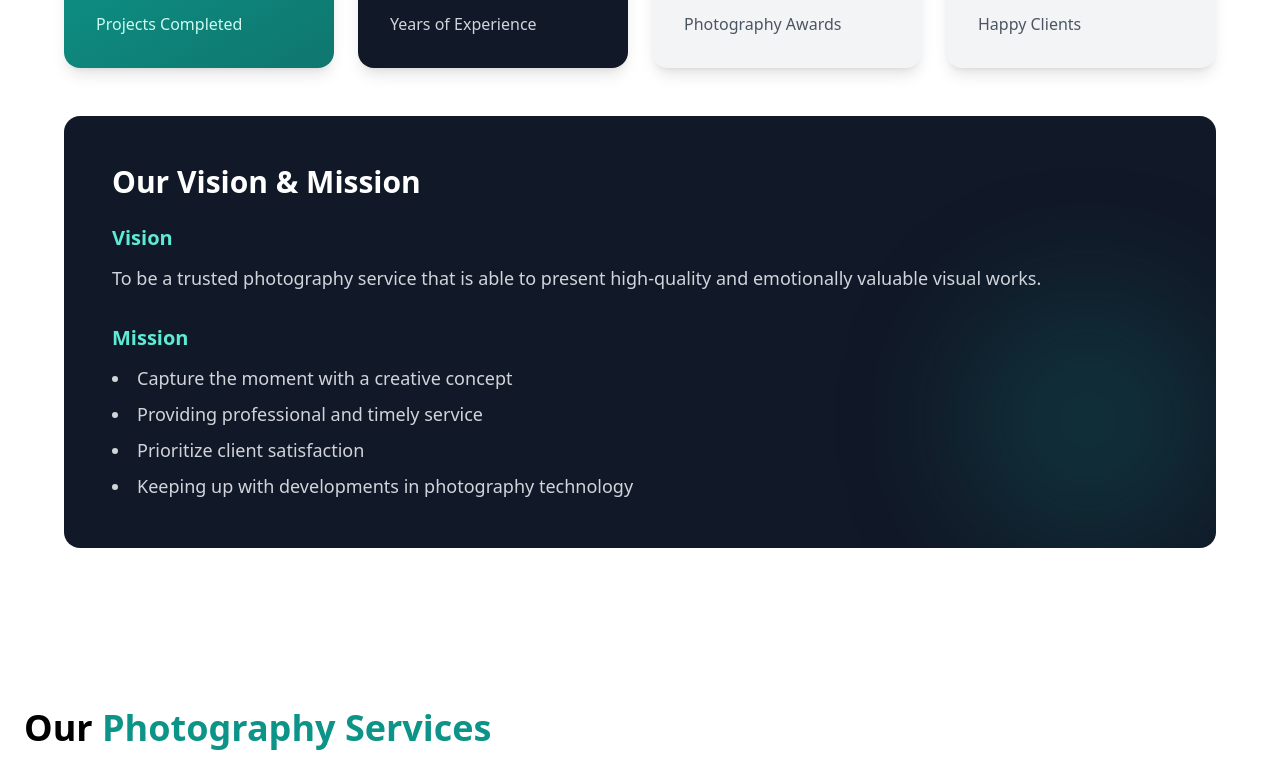
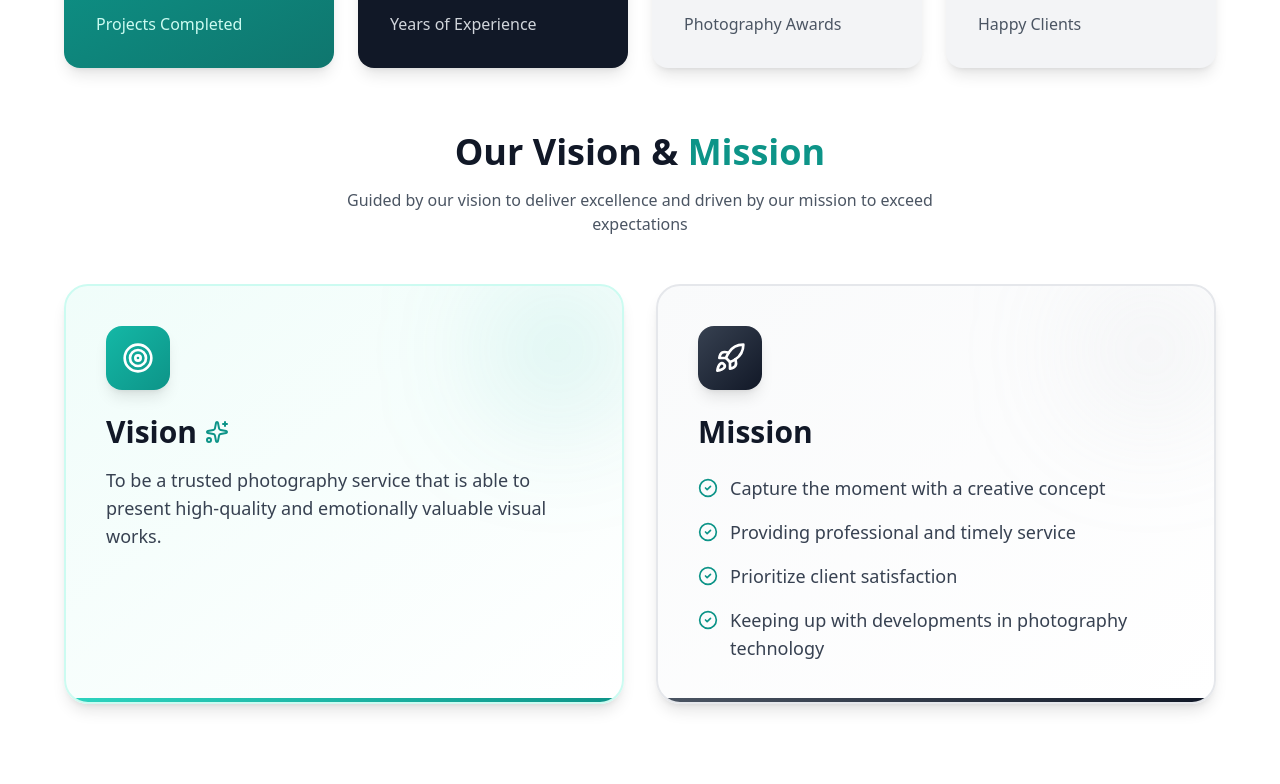
Before and after one commit to bambwhoo/LensaKit, a React (Vite) app in the folder client/: page / in a window 1280 px wide. Shown: the part 1296-2080 px from the top of the page. Built offline with nearby package versions, Linux system fonts and the light colour scheme; no server answers.

Commit message:
bagusin visi misi, edit header login, update db

```diff
--- a/client/src/components/Header.jsx
+++ b/client/src/components/Header.jsx
@@ -22,16 +22,9 @@ export default function Header() {
           <div className="hidden md:flex items-center space-x-4">
             <Link
               to="/login"
-              className="hover:text-teal-200 transition"
+              className="bg-white text-teal-800 px-4 py-2 rounded-lg font-semibold hover:bg-teal-50"
             >
               Log In
-            </Link>
-
-            <Link
-              to="/register"
-              className="bg-white text-teal-800 px-4 py-2 rounded-lg font-semibold hover:bg-teal-50"
-            >
-              Sign Up
             </Link>
           </div>
 
--- a/client/src/pages/Home.jsx
+++ b/client/src/pages/Home.jsx
@@ -3,7 +3,8 @@ import { Link } from "react-router-dom";
 import {
   Search, MapPin, Home as HomeIcon, Building2, Users,
   Award, TrendingUp, Shield, ChevronDown, Heart,
-  X, Menu, Mail, Phone, Facebook, Instagram, Twitter
+  X, Menu, Mail, Phone, Facebook, Instagram, Twitter,
+  Target, Rocket, CheckCircle2, Sparkles
 } from 'lucide-react';
 import api from "../api";
 
@@ -138,31 +139,105 @@ export default function Home() {
               </div>
             </div>
 
-            {/* Visi & Misi */}
-            <div className="bg-gray-900 text-white rounded-2xl p-8 lg:p-12 relative overflow-hidden">
-              <div className="relative z-10">
-                <h3 className="text-2xl lg:text-3xl font-bold mb-6">Our Vision & Mission</h3>
+            {/* Visi & Misi - NEW IMPROVED LAYOUT */}
+            <div className="mt-16">
+              <div className="text-center mb-12">
+                <h3 className="text-3xl lg:text-4xl font-bold text-gray-900 mb-4">
+                  Our Vision & <span className="text-teal-600">Mission</span>
+                </h3>
+                <p className="text-gray-600 max-w-2xl mx-auto">
+                  Guided by our vision to deliver excellence and driven by our mission to exceed expectations
+                </p>
+              </div>
 
-                {/* Visi */}
-                <div className="mb-8">
-                  <h4 className="text-lg lg:text-xl font-semibold mb-3 text-teal-300">Vision</h4>
-                  <p className="text-gray-300 text-base lg:text-lg">
-                    To be a trusted photography service that is able to present high-quality and emotionally valuable visual works.
-                  </p>
+              <div className="grid lg:grid-cols-2 gap-8">
+                {/* VISION CARD */}
+                <div className="group relative bg-gradient-to-br from-teal-50 to-white rounded-3xl p-8 lg:p-10 shadow-lg hover:shadow-xl transition-all duration-300 border-2 border-teal-100 overflow-hidden">
+                  {/* Decorative Element */}
+                  <div className="absolute top-0 right-0 w-32 h-32 bg-gradient-to-br from-teal-400/20 to-teal-600/20 rounded-full blur-3xl"></div>
+
+                  <div className="relative z-10">
+                    {/* Icon */}
+                    <div className="inline-flex items-center justify-center w-16 h-16 bg-gradient-to-br from-teal-500 to-teal-600 rounded-2xl mb-6 shadow-lg group-hover:scale-110 transition-transform duration-300">
+                      <Target size={32} className="text-white" />
+                    </div>
+
+                    {/* Title */}
+                    <h4 className="text-2xl lg:text-3xl font-bold text-gray-900 mb-4 flex items-center">
+                      Vision
+                      <Sparkles size={24} className="ml-2 text-teal-600" />
+                    </h4>
+
+                    {/* Content */}
+                    <p className="text-gray-700 text-base lg:text-lg leading-relaxed">
+                      To be a trusted photography service that is able to present high-quality and emotionally valuable visual works.
+                    </p>
+                  </div>
+
+                  {/* Bottom Accent */}
+                  <div className="absolute bottom-0 left-0 w-full h-1 bg-gradient-to-r from-teal-400 to-teal-600"></div>
                 </div>
 
-                {/* Misi */}
-                <div>
-                  <h4 className="text-lg lg:text-xl font-semibold mb-3 text-teal-300">Mission</h4>
-                  <ul className="list-disc list-inside space-y-2 text-gray-300 text-base lg:text-lg">
-                    <li>Capture the moment with a creative concept</li>
-                    <li>Providing professional and timely service</li>
-                    <li>Prioritize client satisfaction</li>
-                    <li>Keeping up with developments in photography technology</li>
-                  </ul>
+                {/* MISSION CARD */}
+                <div className="group relative bg-gradient-to-br from-gray-50 to-white rounded-3xl p-8 lg:p-10 shadow-lg hover:shadow-xl transition-all duration-300 border-2 border-gray-200 overflow-hidden">
+                  {/* Decorative Element */}
+                  <div className="absolute top-0 right-0 w-32 h-32 bg-gradient-to-br from-gray-300/20 to-gray-400/20 rounded-full blur-3xl"></div>
+
+                  <div className="relative z-10">
+                    {/* Icon */}
+                    <div className="inline-flex items-center justify-center w-16 h-16 bg-gradient-to-br from-gray-700 to-gray-900 rounded-2xl mb-6 shadow-lg group-hover:scale-110 transition-transform duration-300">
+                      <Rocket size={32} className="text-white" />
+                    </div>
+
+                    {/* Title */}
+                    <h4 className="text-2xl lg:text-3xl font-bold text-gray-900 mb-6">
+                      Mission
+                    </h4>
+
+                    {/* Content */}
+                    <div className="space-y-4">
+                      <div className="flex items-start space-x-3 group/item">
+                        <div className="flex-shrink-0 mt-1">
+                          <CheckCircle2 size={20} className="text-teal-600 group-hover/item:scale-125 transition-transform" />
+                        </div>
+                        <p className="text-gray-700 text-base lg:text-lg">
+                          Capture the moment with a creative concept
+                        </p>
+                      </div>
+
+                      <div className="flex items-start space-x-3 group/item">
+                        <div className="flex-shrink-0 mt-1">
+                          <CheckCircle2 size={20} className="text-teal-600 group-hover/item:scale-125 transition-transform" />
+                        </div>
+                        <p className="text-gray-700 text-base lg:text-lg">
+                          Providing professional and timely service
+                        </p>
+                      </div>
+
+                      <div className="flex items-start space-x-3 group/item">
+                        <div className="flex-shrink-0 mt-1">
+                          <CheckCircle2 size={20} className="text-teal-600 group-hover/item:scale-125 transition-transform" />
+                        </div>
+                        <p className="text-gray-700 text-base lg:text-lg">
+                          Prioritize client satisfaction
+                        </p>
+                      </div>
+
+                      <div className="flex items-start space-x-3 group/item">
+                        <div className="flex-shrink-0 mt-1">
+                          <CheckCircle2 size={20} className="text-teal-600 group-hover/item:scale-125 transition-transform" />
+                        </div>
+                        <p className="text-gray-700 text-base lg:text-lg">
+                          Keeping up with developments in photography technology
+                        </p>
+                      </div>
+                    </div>
+                  </div>
+
+                  {/* Bottom Accent */}
+                  <div className="absolute bottom-0 left-0 w-full h-1 bg-gradient-to-r from-gray-600 to-gray-900"></div>
                 </div>
               </div>
-              <div className="absolute right-0 bottom-0 w-64 h-64 bg-teal-600/20 rounded-full blur-3xl"></div>
             </div>
           </div>
         </div>
```
Also changed, not shown: 1 other file (tests, documents, lock files or other folders).
